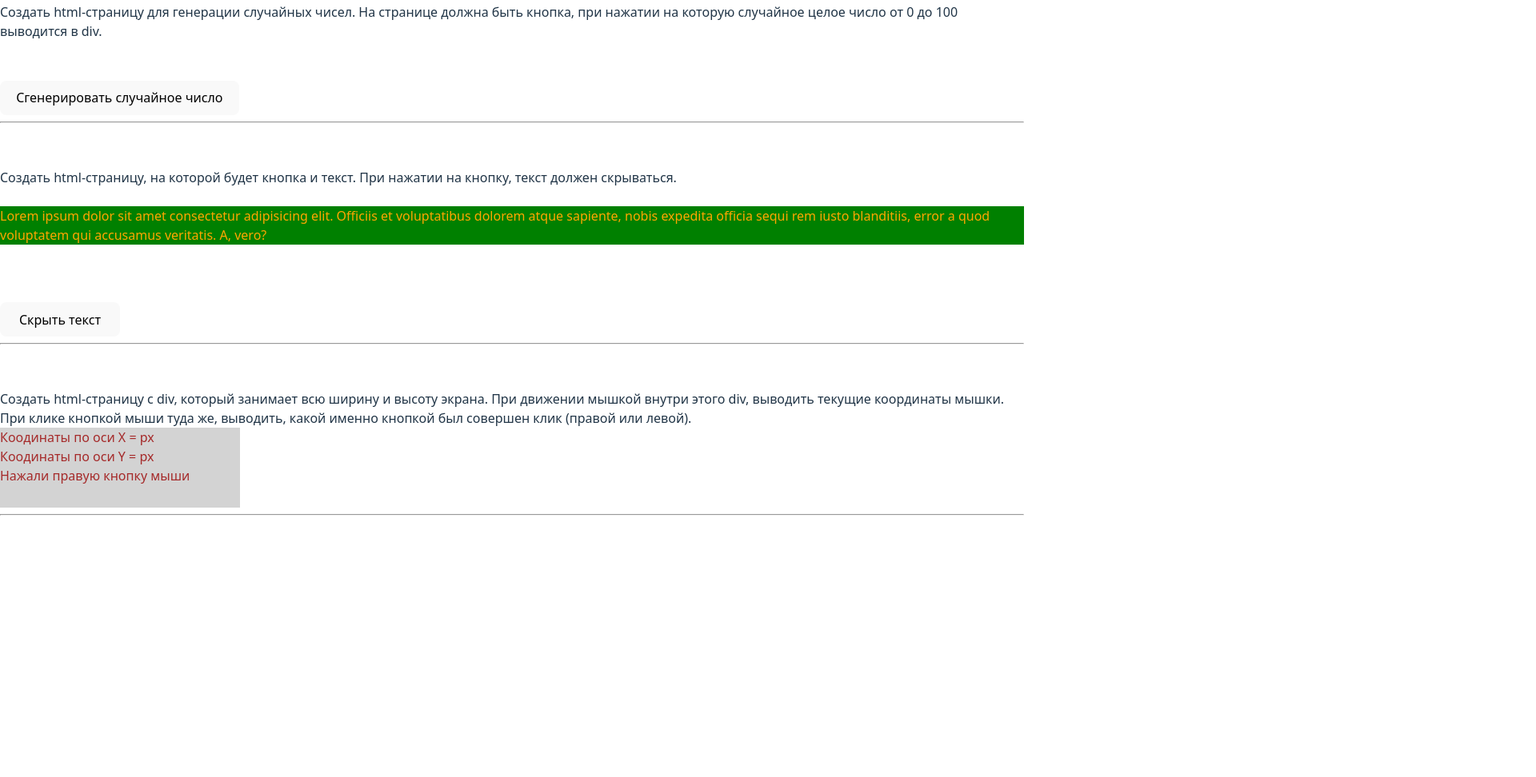
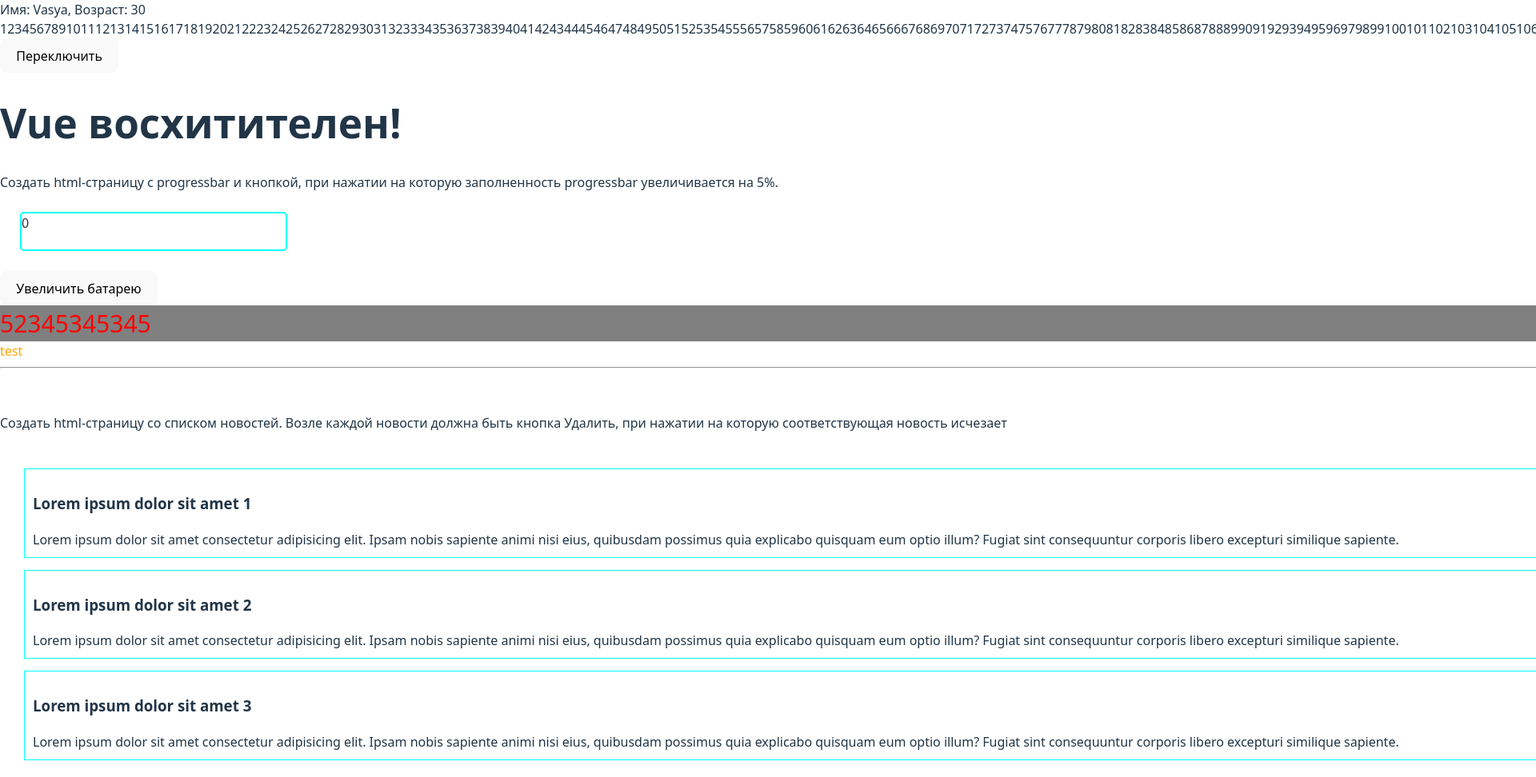
Before and after one commit to belkud/my_vue, a Vue app in the folder my_vue/: page / in a window 1280 px wide. Shown: the part 48-1020 px from the top of the page at 80% size, 1920 px wide, since content can reach past the window. Before the commit the page ends 800 px from the top, so only its background shows below. Built offline with nearby package versions, Linux system fonts and the light colour scheme.

Commit message:
make progress bar

```diff
--- a/my_vue/index.html
+++ b/my_vue/index.html
@@ -8,6 +8,8 @@
   </head>
   <body>
     <div id="appVue"></div>
+
+
     <script type="module" src="/src/main.ts"></script>
   </body>
 </html>
--- a/my_vue/src/App.vue
+++ b/my_vue/src/App.vue
@@ -1,16 +1,37 @@
 <script setup lang="ts">
 import { ref  } from "vue";
 
-// import AddFile from "./components/AddFile.vue";
+import AddFile from "./components/AddFile.vue";
 // import HelloWorld from './components/HelloWorld.vue'
 import CreateRandomNums from "./components/CreateRandomNums.vue";
 import ShowMouseCoordinates from "./components/ShowMouseCoordinates.vue";
 import ButtonHideShowText from "./components/ButtonHideShowText.vue";
+import ProgressBar from "./components/ProgressBar.vue";
+import NewsList from "./components/NewsList.vue";
 </script>
+
+
+
 
 <template>
 
+<progress-bar/>
+<hr>
+<br>
+<br>
 
+
+<news-list/>
+<hr>
+<br>
+<br>
+
+
+
+
+
+
+<!-- <add-file/> -->
 
 
 
--- /dev/null
+++ b/my_vue/src/components/NewsList.vue
@@ -0,0 +1,85 @@
+<script setup lang="ts">
+import { ref } from 'vue'
+
+let bool = ref(true)
+
+function showEl (e:any) {
+    if (e.target.type == 'submit') {
+        const el = e.currentTarget
+        el.style.display = 'none'
+
+    }
+}
+
+let acc = ref (0)
+
+let showButton  = (e:any) => {
+    // acc.value++
+    // console.log(acc.value);
+
+}
+
+</script>
+
+<template>
+    <div>Создать html-страницу со списком новостей. Возле каждой
+новости должна быть кнопка Удалить, при нажатии на которую
+соответствующая новость исчезает</div>
+
+<div id="container">
+    <div @click="showEl">
+        <div style="display: flex; justify-content: space-between">
+            <h3>Lorem ipsum dolor sit amet 1</h3>
+            <button>X [remove]</button>
+        </div>
+        <div>Lorem ipsum dolor sit amet consectetur adipisicing elit. Ipsam nobis sapiente animi nisi eius, quibusdam possimus quia explicabo quisquam eum optio illum? Fugiat sint consequuntur corporis libero excepturi similique sapiente.</div>
+    </div>
+
+    <div @click="showEl">
+        <div style="display: flex; justify-content: space-between">
+            <h3>Lorem ipsum dolor sit amet 2</h3>
+            <button>X [remove]</button>
+        </div>
+        <div>Lorem ipsum dolor sit amet consectetur adipisicing elit. Ipsam nobis sapiente animi nisi eius, quibusdam possimus quia explicabo quisquam eum optio illum? Fugiat sint consequuntur corporis libero excepturi similique sapiente.</div>
+    </div>
+
+    <div @click="showEl">
+        <div style="display: flex; justify-content: space-between">
+            <h3>Lorem ipsum dolor sit amet 3</h3>
+            <button>X [remove]</button>
+        </div>
+        <div>Lorem ipsum dolor sit amet consectetur adipisicing elit. Ipsam nobis sapiente animi nisi eius, quibusdam possimus quia explicabo quisquam eum optio illum? Fugiat sint consequuntur corporis libero excepturi similique sapiente.</div>
+    </div>
+
+
+
+</div>
+
+<input @keydown="acc++; console.log(acc)">test</input>
+
+
+
+
+</template>
+
+
+<style scoped>
+button {
+    background-color: rgb(22, 50, 211);
+    padding: 5px;
+    height: 32px;
+}
+#container {
+    padding: 30px;
+}
+
+#container button {
+    margin-top: 20px;
+}
+
+#container>div {
+    border: 1px solid aqua;
+    margin-top: 15px;
+    padding: 10px;
+}
+</style>
--- /dev/null
+++ b/my_vue/src/components/ProgressBar.vue
@@ -0,0 +1,79 @@
+<script setup lang="ts">
+import { ref } from "vue";
+
+
+const width = ref(0)
+
+const styleObject = ref ({
+  color: 'red',
+  fontSize: '30px',
+  background : 'gray'
+})
+
+let col = ref('orange')
+
+const awesome = ref(true)
+
+const users = ([
+    {name: 'Dima', age:23},
+    {name: 'Petya', age:27},
+    {name: 'Vasya', age:30},
+])
+
+// for (let i = 0; i < users.length; i++) {
+//     console.log(`имя: ${users[i].name}, возраст: ${users[i].age}` )
+// }
+// for (const el of users) {
+//     console.log(el.age);
+// }
+</script>
+
+
+
+<template >
+    <div v-for="user in users">Имя: {{ user.name }}, Возраст: {{ user.age }}</div>
+
+    <span v-for="n in 1000">{{ n }}</span>
+
+    <button @click="awesome = !awesome; console.log(awesome)">Переключить</button>
+
+    <h1 v-show="awesome">Vue восхитителен!</h1>
+    <h1 v-show="!awesome">О, нет 😢</h1>
+
+
+
+
+    <div>Создать html-страницу с progressbar и кнопкой, при нажатии
+на которую заполненность progressbar увеличивается на 5%.</div>
+
+<div id="outer_battery">
+    <div id="inner_battery" :style="'width:' +width +'px'"> {{ width }}</div>
+</div>
+
+
+<button @click="width+=10;">Увеличить батарею</button>
+
+
+
+<div :style="styleObject">52345345345</div>
+
+<div v-bind:style="'color:' +col" > test</div>
+
+</template>
+
+<style scoped>
+    #outer_battery {
+        width: 330px;
+        height: 45px;
+        border: 2px solid aqua;
+        margin: 25px;
+        border-radius: 5px;
+        overflow: hidden;
+    }
+
+    #inner_battery {
+        height: 45px;
+        background: greenyellow;
+        transition: .3s;
+    }
+</style>
```
Also changed, not shown: my_vue/src/components/AddFile.vue (+6 -1 lines).
